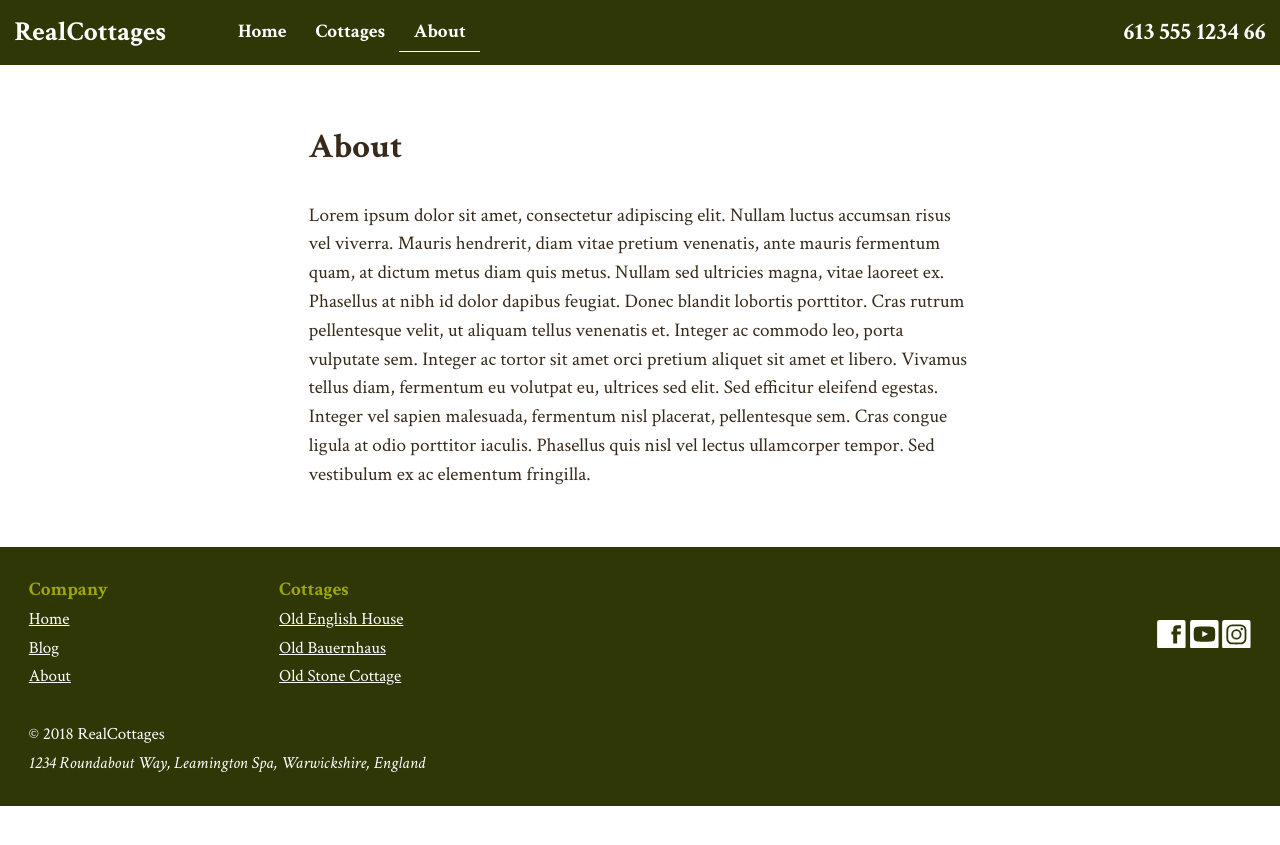
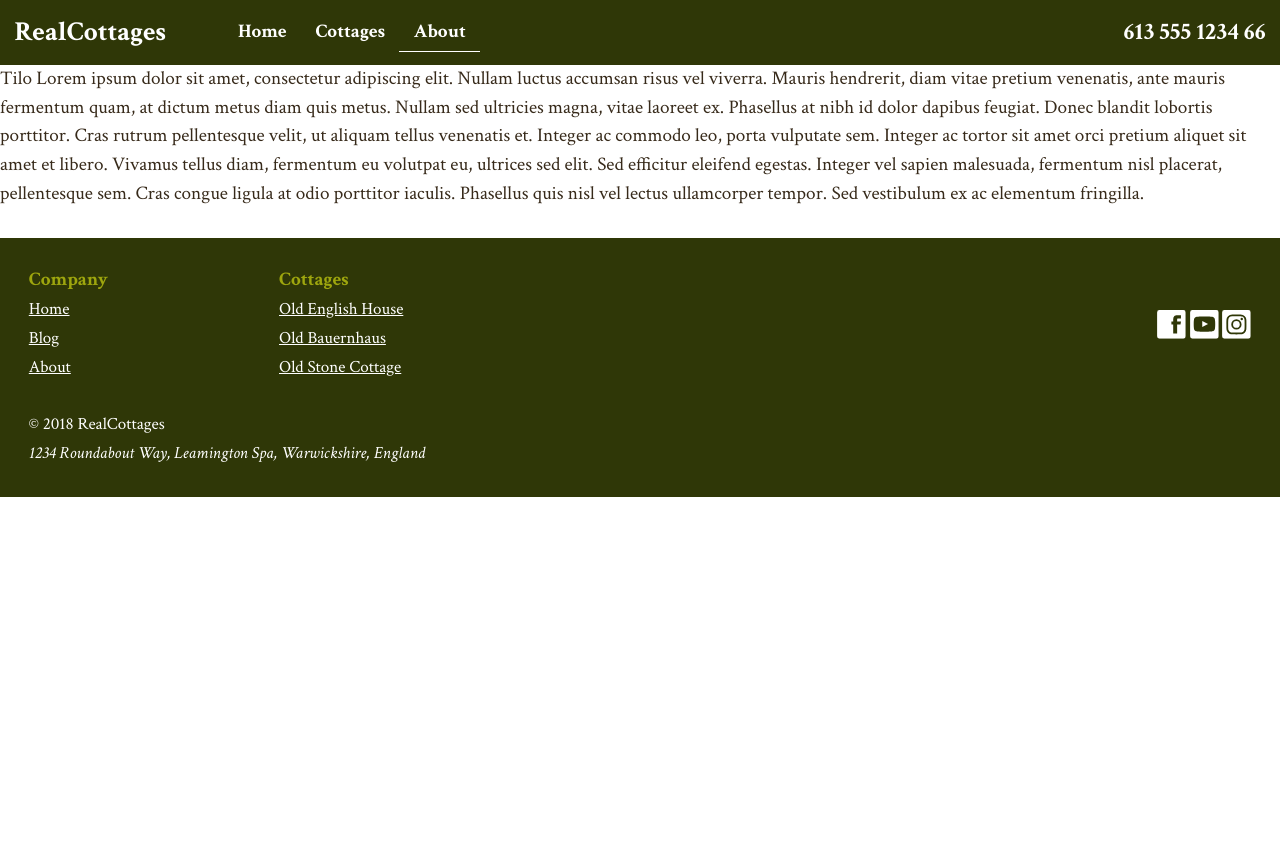
Before and after one commit to tilogermer/nicecottages, a Jekyll site: the page built from about.md, in a window 1280 px wide. Shown: the top 845 px of the page. Built offline with Jekyll 4.4.1, drawn with Linux system fonts in a browser that asks for light colours; our own code applies the rules of GitHub Pages for plain Markdown files.

Commit message:
Update Pages “about”

```diff
--- a/about.md
+++ b/about.md
@@ -1,7 +1,5 @@
 ---
-layout: about
-title: About
+title: About Tilo
 desc: This is about me how I learn to use Jekyll and build easy and fast websites
 ---
-
-Lorem ipsum dolor sit amet, consectetur adipiscing elit. Nullam luctus accumsan risus vel viverra. Mauris hendrerit, diam vitae pretium venenatis, ante mauris fermentum quam, at dictum metus diam quis metus. Nullam sed ultricies magna, vitae laoreet ex. Phasellus at nibh id dolor dapibus feugiat. Donec blandit lobortis porttitor. Cras rutrum pellentesque velit, ut aliquam tellus venenatis et. Integer ac commodo leo, porta vulputate sem. Integer ac tortor sit amet orci pretium aliquet sit amet et libero. Vivamus tellus diam, fermentum eu volutpat eu, ultrices sed elit. Sed efficitur eleifend egestas. Integer vel sapien malesuada, fermentum nisl placerat, pellentesque sem. Cras congue ligula at odio porttitor iaculis. Phasellus quis nisl vel lectus ullamcorper tempor. Sed vestibulum ex ac elementum fringilla.
+Tilo Lorem ipsum dolor sit amet, consectetur adipiscing elit. Nullam luctus accumsan risus vel viverra. Mauris hendrerit, diam vitae pretium venenatis, ante mauris fermentum quam, at dictum metus diam quis metus. Nullam sed ultricies magna, vitae laoreet ex. Phasellus at nibh id dolor dapibus feugiat. Donec blandit lobortis porttitor. Cras rutrum pellentesque velit, ut aliquam tellus venenatis et. Integer ac commodo leo, porta vulputate sem. Integer ac tortor sit amet orci pretium aliquet sit amet et libero. Vivamus tellus diam, fermentum eu volutpat eu, ultrices sed elit. Sed efficitur eleifend egestas. Integer vel sapien malesuada, fermentum nisl placerat, pellentesque sem. Cras congue ligula at odio porttitor iaculis. Phasellus quis nisl vel lectus ullamcorper tempor. Sed vestibulum ex ac elementum fringilla.
```
